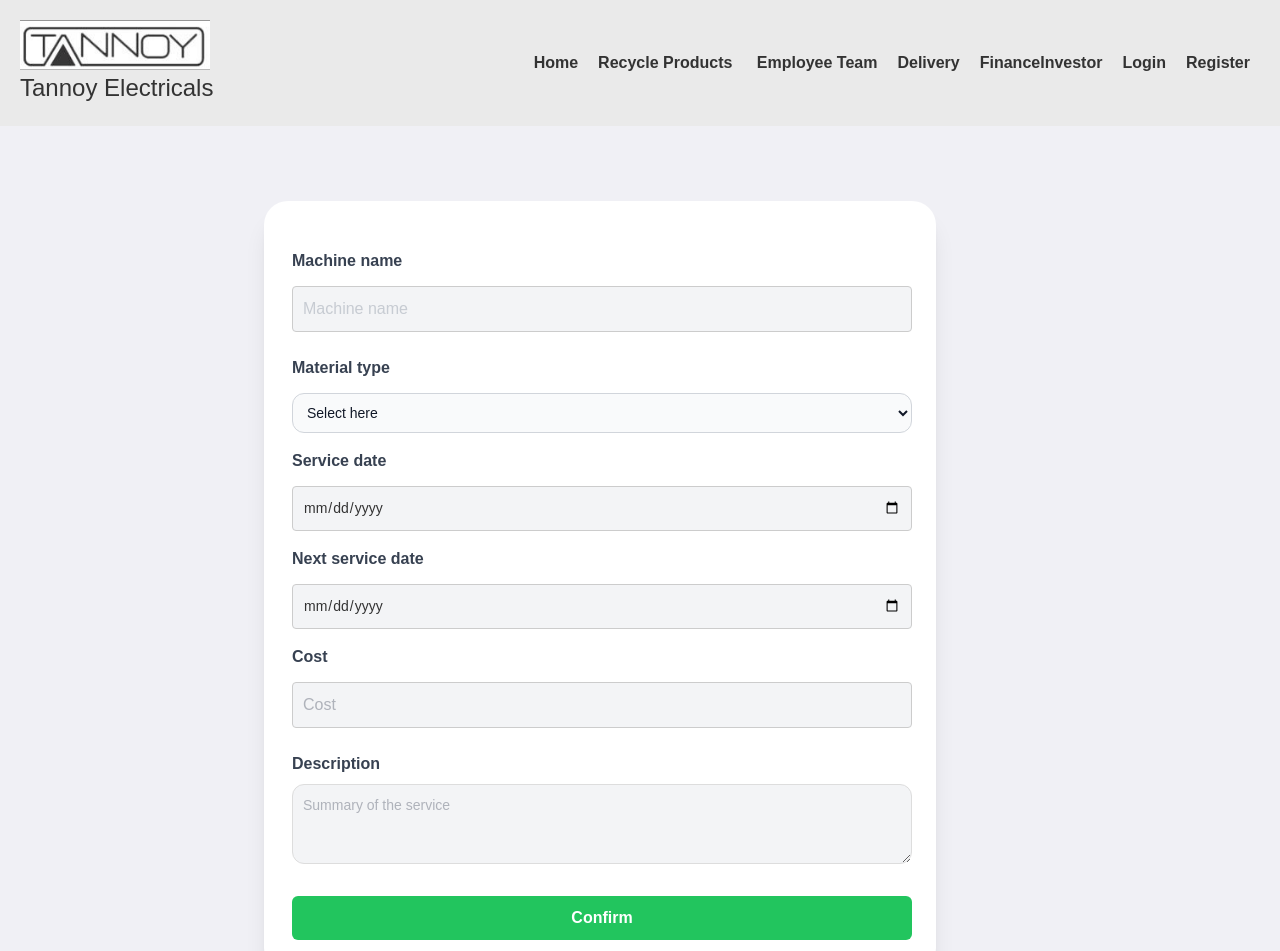
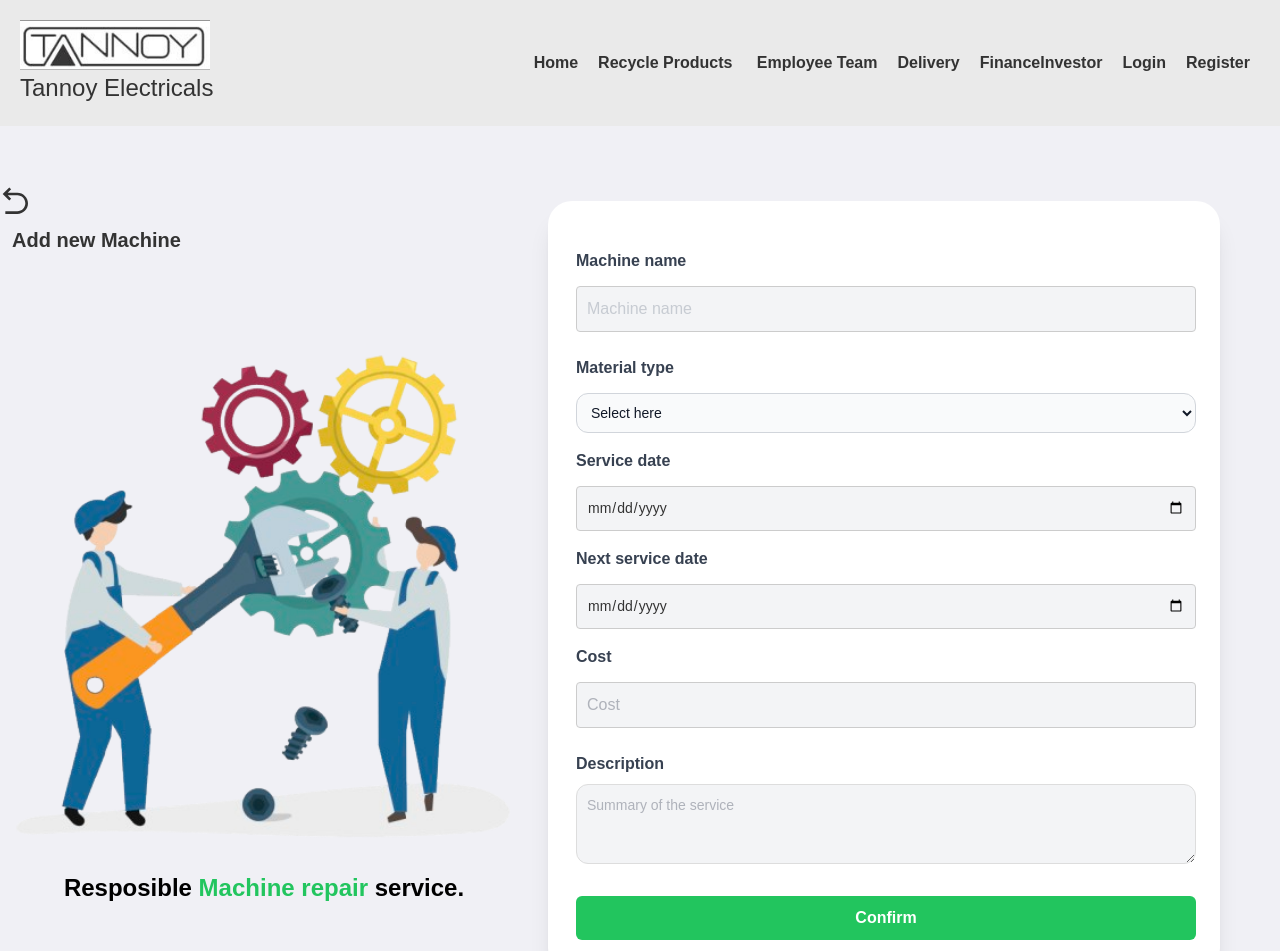
Before and after one commit to sewmi-senarath/ITP_Project_Tannoy, a React (Create React App) app in the folder frontend/: page /addmachine in a window 1280 px wide. Shown: the top 951 px of the page. Built offline with nearby package versions, Linux system fonts and the light colour scheme.

Commit message:
fix CSS changes

```diff
--- a/frontend/src/component/technical/addmachine.js
+++ b/frontend/src/component/technical/addmachine.js
@@ -58,13 +58,13 @@ const Addmachine = () => {
       <div className="min-h-screen flex items-center justify-center bg-white-green">
         <div className="container flex justify-between items-start mr-20 mb-10">
           {/* Image container */}
-          {/* <div className="w-[600px] ">
+          <div className="w-[600px] ">
           <Link to={"/technicalHome"}>
           <RiArrowGoBackLine className="mt-5 ml-5 w-8 h-8" /></Link>
             <h2 className="font-bold text-dark text-xl font-custom mt-2 mb-6 ml-8">Add new Machine</h2>
-            <img src={tecnicalimage} alt="Machine" className="w-full h-auto rounded-xl mt-12 ml-44" />
-           <h1 className="ml-96 text-center text-black font-semibold"> Resposible <span className="text-green-500">Machine repair</span> service.</h1>
-          </div> */}
+            <img src={tecnicalimage} alt="Machine" className="w-full h-auto rounded-xl mt-12 mr-44" />
+           <h1 className="ml-30 text-center text-black font-semibold"> Resposible <span className="text-green-500">Machine repair</span> service.</h1>
+          </div>
           {/* Form container */}
           <div className="w-[900px] max-w-2xl bg-white shadow-xl rounded-3xl p-6 pl-7 mt-20">
             <form onSubmit={addmachine}>
--- a/frontend/src/component/technical/component/MachineList.jsx
+++ b/frontend/src/component/technical/component/MachineList.jsx
@@ -189,10 +189,10 @@ function Machine({ machine, handler }) {
       className="item flex justify-center bg-gray-50 rounded-md mt-2"
       style={{ borderRight: `8px solid ${machine.color ?? "#e5e5e5"}` }}
     >
-      <button className="px-8" onClick={() => handler(machine.id)}>
+      <button className="w-80" onClick={() => handler(machine.id)}>
         <box-icon color={machine.color ?? "#e5e5e5"} size="20px" name="trash" />
       </button>
-      <button className="px-3" onClick={handleOpen}>
+      <button className="w-80" onClick={handleOpen}>
         <box-icon
           color={machine.color ?? "#e5e5e5"}
           size="20px"
```
